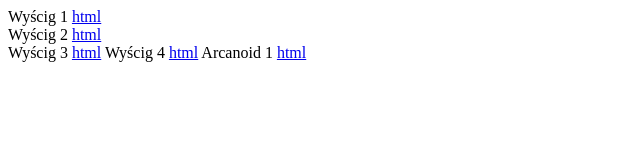
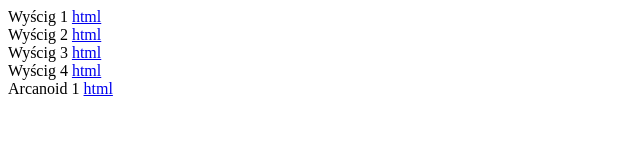
Before and after one commit to bopke/ProgramowanieUrzadzenMobilnych, a plain HTML site: page index.html in a window 1280 px wide. Shown: the whole page, without its empty margins (0-640 px from the left). Drawn offline with Linux system fonts and the light colour scheme.

```diff
--- a/index.html
+++ b/index.html
@@ -7,8 +7,8 @@
 <body>
 Wyścig 1 <a href="wyscig1/index.html">html</a><br/>
 Wyścig 2 <a href="wyscig2/index.html">html</a><br/>
-Wyścig 3 <a href="wyscig3/index.html">html</a>
-Wyścig 4 <a href="wyscig4/index.html">html</a>
-Arcanoid 1 <a href="arcanoid/index.html">html</a>
+Wyścig 3 <a href="wyscig3/index.html">html</a><br/>
+Wyścig 4 <a href="wyscig4/index.html">html</a><br/>
+Arcanoid 1 <a href="arcanoid/index.html">html</a><br/>
 </body>
 </html>
```
